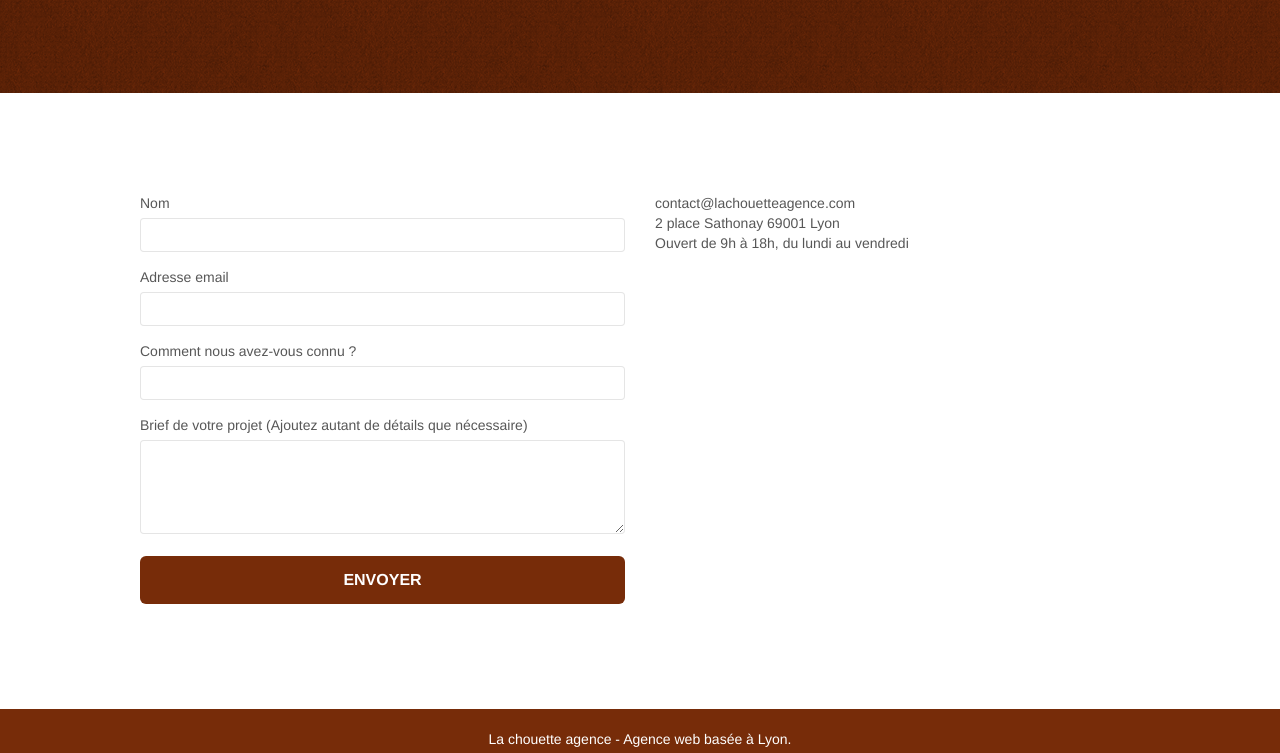
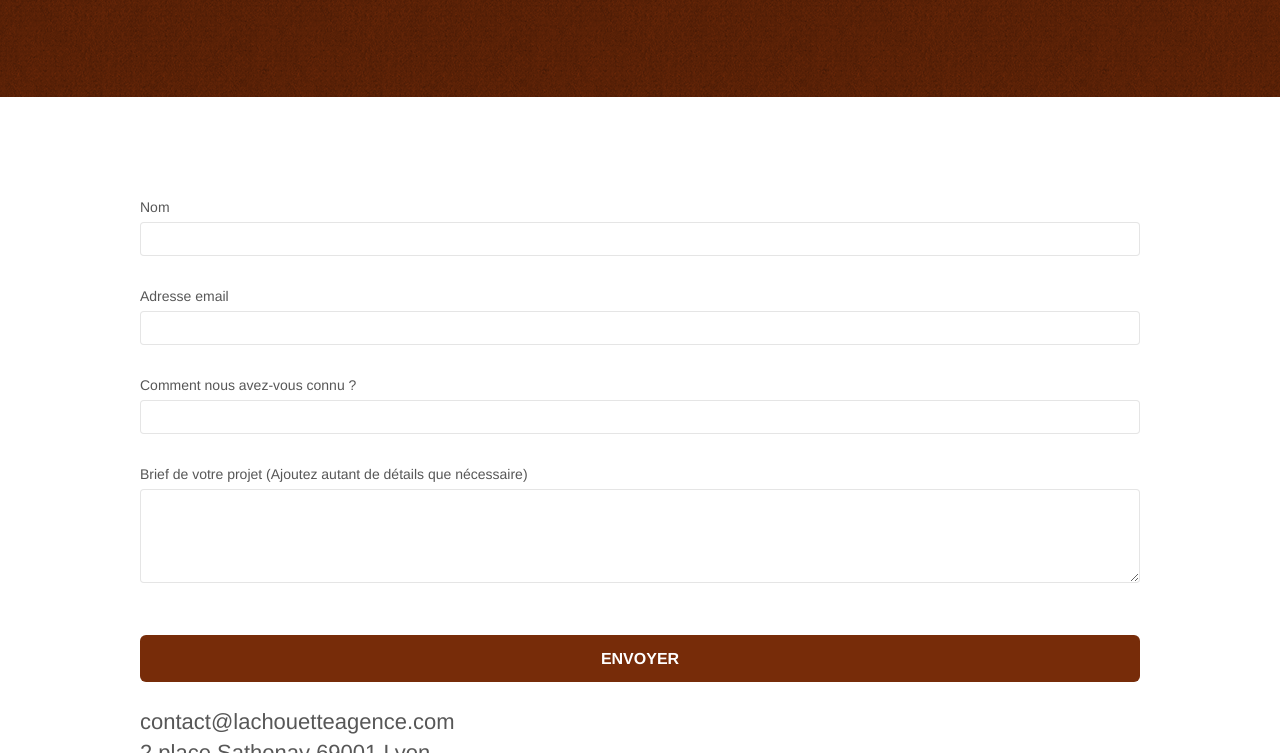
Before and after one commit to nadjadel/chouette_optimized, a plain HTML site: page contact.html in a window 1280 px wide. Shown: the part 313-1066 px from the top of the page. Drawn offline with nearby package versions, Linux system fonts and the light colour scheme; files that its build step writes are made by us from their sources.

Commit message:
correcting page 2

```diff
--- a/contact.html
+++ b/contact.html
@@ -1,52 +1,53 @@
-<!doctype html>
+<!DOCTYPE html>
 <html lang="fr">
   <head>
-    <meta charset="utf-8">
-    <meta name="keywords" content="">
-    <meta name="description" content="">
-    <meta name="viewport" content="width=device-width, initial-scale=1.0, viewport-fit=cover">
-    <link rel="shortcut icon" type="image/png" href="favicon.jpg">
+    <meta charset="utf-8" />
+    <meta name="keywords" content="" />
+    <meta name="description" content="" />
+    <meta
+      name="viewport"
+      content="width=device-width, initial-scale=1.0, viewport-fit=cover"
+    />
+    <link rel="shortcut icon" type="image/png" href="favicon.jpg" />
 
-	<link rel="stylesheet" type="text/css" href="./css/bootstrap.min.css">
-	<link rel="stylesheet" type="text/css" href="style.css">
-	<link rel="stylesheet" type="text/css" href="./css/font-awesome.min.css">
-	<link rel="stylesheet" type="text/css" href="./css/et-line.min.css">
-
-
-	<script src="./js/jquery-2.1.0.min.js"></script>
-	<script src="./js/bootstrap.min.js"></script>
-	<script src="./js/blocs.min.js"></script>
-	<script src="./js/jqBootstrapValidation.js"></script>
-	<script src="./js/formHandler.js"></script>
     <title>contact</title>
-
 
     <!-- Analytics -->
 
     <!-- Analytics END -->
-
   </head>
   <body>
     <!-- Principal conteneur -->
     <div class="page-container">
-
       <!-- bloc-0 -->
-<div class="bloc bgc-white l-bloc " id="bloc-0">
+      <div class="bloc bgc-white l-bloc" id="bloc-0">
         <div class="container bloc-sm">
           <nav class="navbar row">
             <div class="navbar-header">
-				<a class="navbar-brand" href="index.html"><img src="img/la-chouette-agence.png" alt="atlanta web design logo" height="40" /></a>
-				<button id="nav-toggle" type="button" class="ui-navbar-toggle navbar-toggle" data-toggle="collapse" data-target=".navbar-1">
-					<span class="sr-only">Toggle navigation</span><span class="icon-bar"></span><span class="icon-bar"></span><span class="icon-bar"></span>
+              <a class="navbar-brand" href="./"
+                ><img
+                  src="img/la-chouette-agence.webp"
+                  alt="agence web design"
+                  height="40"
+              /></a>
+              <button
+                id="nav-toggle"
+                type="button"
+                class="ui-navbar-toggle navbar-toggle"
+                data-toggle="collapse"
+                data-target=".navbar-1"
+              >
+                <span class="sr-only">Toggle navigation</span
+                ><span class="icon-bar"></span><span class="icon-bar"></span
+                ><span class="icon-bar"></span>
               </button>
             </div>
             <div class="collapse navbar-collapse navbar-1 special-dropdown-nav">
               <ul class="site-navigation nav navbar-nav">
                 <li>
-						<a href="index.html">Accueil</a>
+                  <a href="./">Accueil</a>
                 </li>
-					<li>
-					</li>
+                <li></li>
                 <li>
                   <a href="contact.html">Contact</a>
                 </li>
@@ -58,7 +59,17 @@
       <!-- bloc-0 END -->
 
       <!-- bloc-6 -->
-<div class="bloc bg-dots-bg bg-repeat bgc-atomic-tangerine d-bloc bloc-bg-texture texture-paper" id="bloc-6">
+      <div
+        class="
+          bloc
+          bg-dots-bg bg-repeat
+          bgc-atomic-tangerine
+          d-bloc
+          bloc-bg-texture
+          texture-paper
+        "
+        id="bloc-6"
+      >
         <div class="container bloc-lg">
           <div class="row">
             <div class="col-sm-12">
@@ -66,8 +77,10 @@
                 Parlons web design !
               </h1>
               <p class="text-center mg-lg tc-white tight-width-whitespace">
-					Nous sommes ravis que vous souhaitiez collaborer avec notre agence.<br>
-					Parlez-nous de votre projet en complétant le formulaire ci-dessous.
+                Nous sommes ravis que vous souhaitiez collaborer avec notre
+                agence.<br />
+                Parlez-nous de votre projet en complétant le formulaire
+                ci-dessous.
               </p>
             </div>
           </div>
@@ -79,40 +92,70 @@
       <div class="bloc bgc-white l-bloc" id="bloc-7">
         <div class="container bloc-lg">
           <div class="row">
-			<div class="col-sm-6">
-				<form id="form_1" novalidate success-msg="Your message has been sent." fail-msg="Sorry it seems that our mail server is not responding, Sorry for the inconvenience!">
-					<div class="form-group">
-						<label>
-							Nom
-						</label>
+            <div class="col-sm-12">
+              <form
+                id="form_1"
+                class="flex"
+                novalidate
+                success-msg="Your message has been sent."
+                fail-msg="Sorry it seems that our mail server is not responding, Sorry for the inconvenience!"
+              >
+                <div class="form-group flex-item">
+                  <label> Nom </label>
                   <input id="name" class="form-control" required />
                 </div>
-					<div class="form-group">
+                <div class="form-group flex-item">
+                  <label> Adresse email </label>
+                  <input
+                    id="email"
+                    class="form-control"
+                    type="email"
+                    required
+                  />
+                </div>
+                <div class="form-group flex-item">
+                  <label> Comment nous avez-vous connu ? </label>
+                  <input
+                    class="form-control"
+                    type="email"
+                    required
+                    id="input_504"
+                  />
+                </div>
+                <div class="form-group flex-item">
                   <label>
-							Adresse email
-						</label>
-						<input id="email" class="form-control" type="email" required />
+                    Brief de votre projet (Ajoutez autant de détails que
+                    nécessaire)<br /> </label
+                  ><textarea
+                    id="message"
+                    class="form-control"
+                    rows="4"
+                    cols="50"
+                    required
+                  ></textarea>
                 </div>
-					<div class="form-group">
-						<label>
-							Comment nous avez-vous connu ?
-						</label>
-						<input class="form-control" type="email" required id="input_504" />
-					</div>
-					<div class="form-group">
-						<label>
-							Brief de votre projet (Ajoutez autant de détails que nécessaire)<br>
-						</label><textarea id="message" class="form-control" rows="4" cols="50" required></textarea>
-					</div>
-					<button class="bloc-button btn btn-lg btn-block cta-hero btn-atomic-tangerine" type="submit">
+                <button
+                  class="
+                    bloc-button
+                    btn btn-lg btn-block
+                    cta-hero
+                    btn-atomic-tangerine
+                  "
+                  type="submit"
+                >
                   Envoyer
                 </button>
               </form>
             </div>
-			<div class="col-sm-6">
-				<p>
-					contact@lachouetteagence.com<br>2 place Sathonay 69001 Lyon<br>Ouvert de 9h à 18h, du lundi au vendredi<br>
-				</p>
+
+          </div>
+		  <div class="row flex">
+			<div class="col-sm-12">
+				<h2>
+					<a href="mailto: contact@lachouetteagence.com"> contact@lachouetteagence.com</a>
+				 <br />2 place Sathonay 69001 Lyon<br />Ouvert
+				  de 9h à 18h, du lundi au vendredi<br />
+				</h2>
 			  </div>
 		  </div>
         </div>
@@ -120,9 +163,10 @@
       <!-- bloc-7 END -->
 
       <!-- ScrollToTop Button -->
-<a class="bloc-button btn btn-d scrollToTop" onclick="scrollToTarget('1')"><span class="fa fa-chevron-up"></span></a>
+      <a class="bloc-button btn btn-d scrollToTop" onclick="scrollToTarget('1')"
+        ><span class="fa fa-chevron-up"></span
+      ></a>
       <!-- ScrollToTop Button END-->
-
 
       <!-- Footer - bloc-8 -->
       <div class="bloc bgc-atomic-tangerine d-bloc" id="bloc-8">
@@ -130,27 +174,35 @@
           <div class="row">
             <div class="col-sm-12">
               <p class="text-center white">
-					La chouette agence - Agence web basée à Lyon.<br>
+                La chouette agence - Agence web basée à Lyon.<br />
               </p>
               <div class="row row-no-gutters social">
                 <div class="col-sm-3">
                   <div class="text-center">
-							<a class="social" href="index.html"><span class="fa fa-twitter icon-md"></span></a>
+                    <a class="social" href="index.html"
+                      ><span class="fa fa-twitter icon-md"></span
+                    ></a>
                   </div>
                 </div>
                 <div class="col-sm-3">
                   <div class="text-center">
-							<a class="social" href="index.html"><span class="fa fa-facebook icon-md"></span></a>
+                    <a class="social" href="index.html"
+                      ><span class="fa fa-facebook icon-md"></span
+                    ></a>
                   </div>
                 </div>
                 <div class="col-sm-3">
                   <div class="text-center">
-							<a class="social" href="index.html"><span class="fa fa-dribbble icon-md"></span></a>
+                    <a class="social" href="index.html"
+                      ><span class="fa fa-dribbble icon-md"></span
+                    ></a>
                   </div>
                 </div>
                 <div class="col-sm-3">
                   <div class="text-center">
-							<a class="social" href="index.html"><span class="fa fa-instagram icon-md"></span></a>
+                    <a class="social" href="index.html"
+                      ><span class="fa fa-instagram icon-md"></span
+                    ></a>
                   </div>
                 </div>
               </div>
@@ -159,10 +211,18 @@
         </div>
       </div>
       <!-- Footer - bloc-8 END -->
-
     </div>
     <!-- Principal conteneur END -->
-
-
   </body>
+  <link rel="stylesheet" type="text/css" href="./css/bootstrap.css" />
+  <link rel="stylesheet" type="text/css" href="style.css" />
+  <link rel="stylesheet" type="text/css" href="./css/font-awesome.css" />
+  <link rel="stylesheet" type="text/css" href="./css/et-line.css" />
+  <script defer src="./js/jquery-2.1.0.js"></script>
+  <script defer src="./js/bootstrap-min.js"></script>
+  <script defer src="./js/blocs.js"></script>
+  <script defer src="./js/jquery.touchSwipe.js"></script>
+  <script defer src="./js/gmaps.js"></script>
+  <script defer src="./js/jqBootstrapValidation.js"></script>
+  <script defer src="./js/formHandler.js"></script>
 </html>
--- a/style.css
+++ b/style.css
@@ -17,7 +17,7 @@ a,button {
 }
 
 a:hover {
-    text-decoration: none;
+
     cursor: pointer
 }
 
@@ -289,11 +289,11 @@ a:hover {
 
 @media (min-width: 768px) {
     .site-navigation {
-        position:absolute;
+       /* position:absolute;
         top: 50%;
         right: 20px;
         transform: translate(0,-50%);
-        -webkit-transform: translateY(-50%)
+        -webkit-transform: translateY(-50%)*/
     }
 
     .nav>li .dropdown-menu a,.nav>li .dropdown-menu a:hover {
@@ -577,6 +577,16 @@ h1,h2,h3,h4,h5,h6,p,label,.btn,a {
 
 .hero-bloc-text-sub {
     font-size: 36px
+}
+
+.flex{
+    display:flex;
+    flex-direction: column;
+    align-items: stretch;
+}
+.flex-item{
+    display:flex;
+    flex-direction: column;
 }
 
 .statement-bloc-text {
```
Lines whose indentation alone changed are shown as unchanged.
